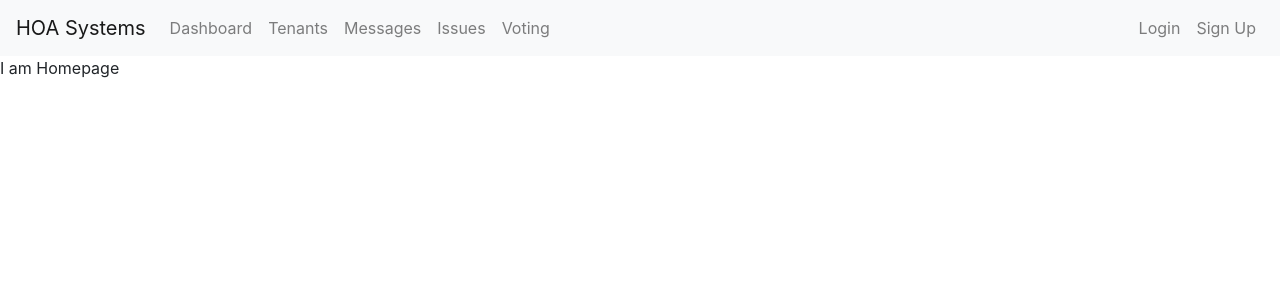
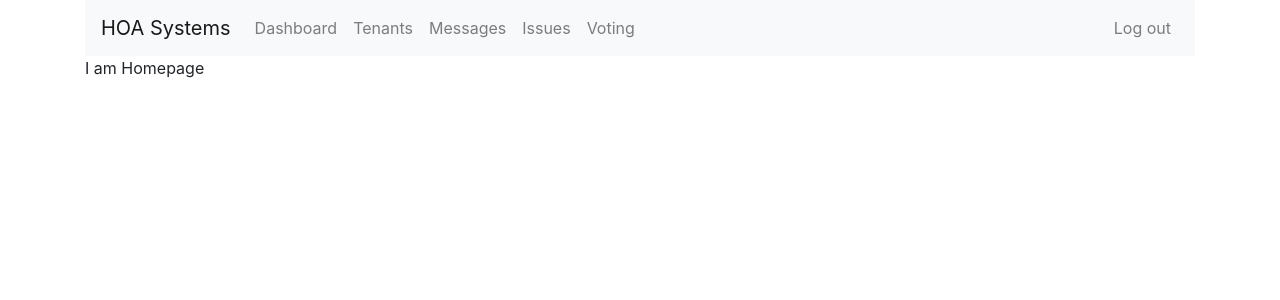
Before and after one commit to Dyaditsyn/hoa-final-project, a React (Create React App) app: page /#/ in a window 1280 px wide. Shown: the top 300 px of the page. Built offline with nearby package versions, Linux system fonts and the light colour scheme.

Commit message:
Added activeUser state,conditionally render navbar

```diff
--- a/src/App.js
+++ b/src/App.js
@@ -11,13 +11,41 @@ import Messages from './pages/Messages';
 import Tenants from './pages/Tenants';
 import Voting from './pages/Voting';
 import HoaNavbar from './components/HoaNavbar';
+import { Container } from 'react-bootstrap';
 
 class App extends React.Component {
+  constructor(props){
+    super(props);
+    this.state = {
+      // activeUser: null
+      activeUser: {
+        id:  1,
+        name: 'Admin',
+        email: 'admin@hoa.com',
+        pwd: '123',
+        // building: 'A',
+        // adress: 'My st., 1',
+        // city: 'My city',
+        // tel: '0123456789'
+      }
+    }
+  }
+  logout = () => {
+    this.setState({
+      activeUser: null,
+    });
+  }
 
   render() {
   return (
-    <HashRouter >
-      <HoaNavbar></HoaNavbar>
+    <Container>
+      <HashRouter>
+        <Route exact path={[ "/", "/dashboard", "/issues", "/messages", "/tenants", "/voting" ]}>
+          <HoaNavbar
+            activeUser={this.state.activeUser}
+            logout={this.logout}
+            />
+        </Route>
           <Route exact path="/">
             <Homepage></Homepage>
           </Route>
@@ -28,22 +56,22 @@ class App extends React.Component {
             <Signup></Signup>
           </Route>
           <Route exact path="/dashboard">
-          <Dashboard></Dashboard>
+            <Dashboard activeUser={this.state.activeUser}></Dashboard>
           </Route>
           <Route exact path="/issues">
-          <Issues></Issues>
+            <Issues activeUser={this.state.activeUser}></Issues>
           </Route>
           <Route exact path="/messages">
-          <Messages></Messages>
+            <Messages activeUser={this.state.activeUser}></Messages>
           </Route>
           <Route exact path="/tenants">
-          <Tenants></Tenants>
+            <Tenants activeUser={this.state.activeUser}></Tenants>
           </Route>
           <Route exact path="/voting">
-          <Voting></Voting>
+            <Voting activeUser={this.state.activeUser}></Voting>
           </Route>
-
       </HashRouter>
+    </Container>
     );
   }
 }
--- a/src/components/HoaNavbar.js
+++ b/src/components/HoaNavbar.js
@@ -3,22 +3,40 @@ import React from 'react';
 import { Nav, Navbar } from 'react-bootstrap';
 
 class HoaNavbar extends React.Component {
+    constructor(props){
+        super(props);
+
+    }
     render() {
+        // tenant/commette mamber links shown only after authorization
+        const menuEl = (this.props.activeUser) ?
+        <Nav variant="primary" className="mr-auto">
+            <Nav.Link href="/#/dashboard">Dashboard</Nav.Link>
+            <Nav.Link href="/#/tenants">Tenants</Nav.Link>
+            <Nav.Link href="/#/messages">Messages</Nav.Link>
+            <Nav.Link href="/#/issues">Issues</Nav.Link>
+            <Nav.Link href="/#/voting">Voting</Nav.Link>
+        </Nav>
+            : null;
+        // before authorization shown only navbar brand and login/sigup options
+        // after authorization switch to log out
+        const loginEl = ( ! this.props.activeUser) ? <Nav.Link href="/#/login">Login</Nav.Link> : null;
+        const signupEl = ( ! this.props.activeUser) ?  <Nav.Link href="/#/signup">Sign Up</Nav.Link> : null;
+        const logoutEl= (this.props.activeUser) ?
+        <Nav.Link href="/#/" onClick={ () => {this.props.logout()}}>
+            Log out
+        </Nav.Link>
+        : null;
         return (
             <Navbar bg="light" expand="lg">
                 <Navbar.Brand href="/#/">HOA Systems</Navbar.Brand>
                 <Navbar.Toggle aria-controls="basic-navbar-nav" />
                 <Navbar.Collapse id="basic-navbar-nav">
-                    <Nav variant="primary" className="mr-auto">
-                        <Nav.Link href="/#/dashboard">Dashboard</Nav.Link>
-                        <Nav.Link href="/#/tenants">Tenants</Nav.Link>
-                        <Nav.Link href="/#/messages">Messages</Nav.Link>
-                        <Nav.Link href="/#/issues">Issues</Nav.Link>
-                        <Nav.Link href="/#/voting">Voting</Nav.Link>
-                    </Nav>
+                    {menuEl}
                     <Nav className="ml-auto">
-                        <Nav.Link href="/#/login">Login</Nav.Link>
-                        <Nav.Link href="/#/signup">Sign Up</Nav.Link>
+                        {loginEl}
+                        {signupEl}
+                        {logoutEl}
                     </Nav>
                 </Navbar.Collapse>
             </Navbar>
--- a/src/pages/Sigup.js
+++ b/src/pages/Sigup.js
@@ -7,7 +7,7 @@ class Signup extends React.Component {
     render() {
         return (
             <div className="p-signup">
-                I am Signup
+                <h1>Create a Committee Member Account</h1>
             </div>
         )
     }
```
Lines whose indentation alone changed are shown as unchanged.
